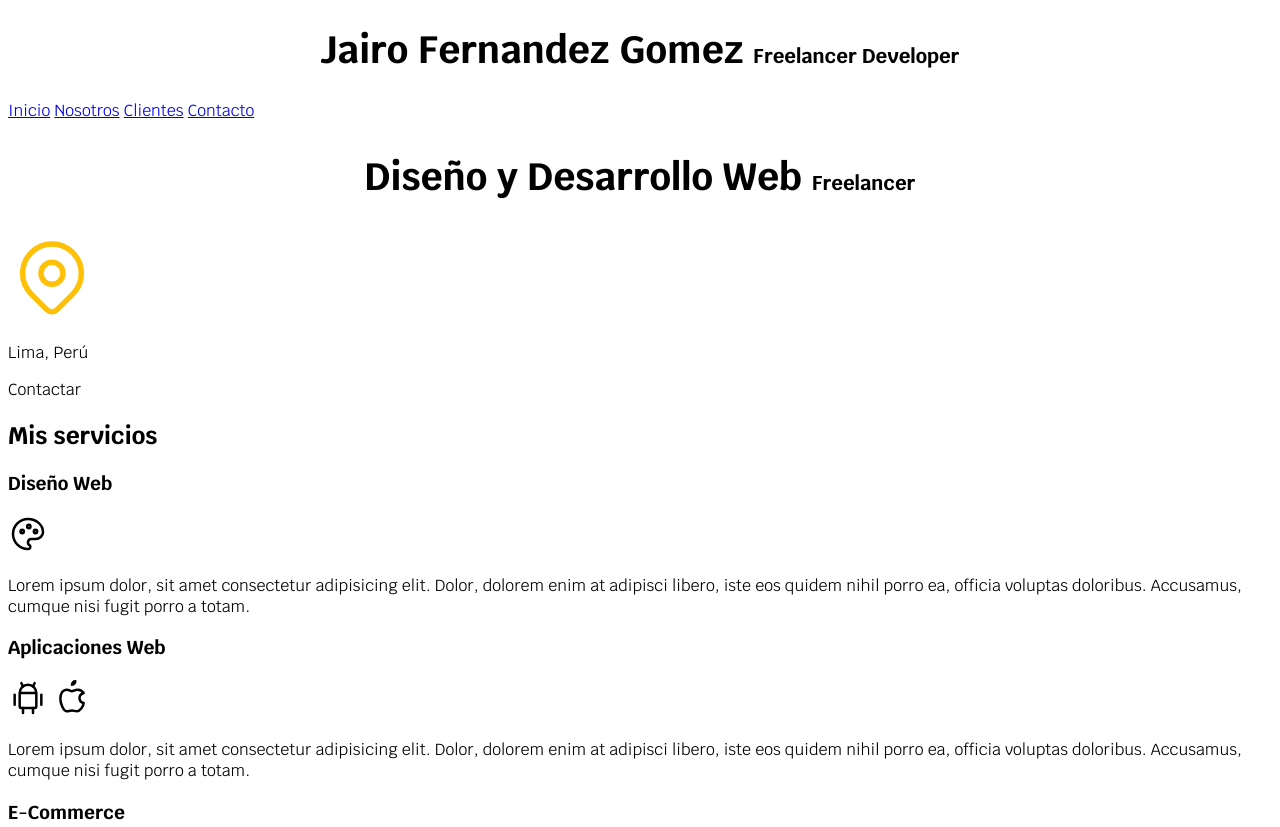
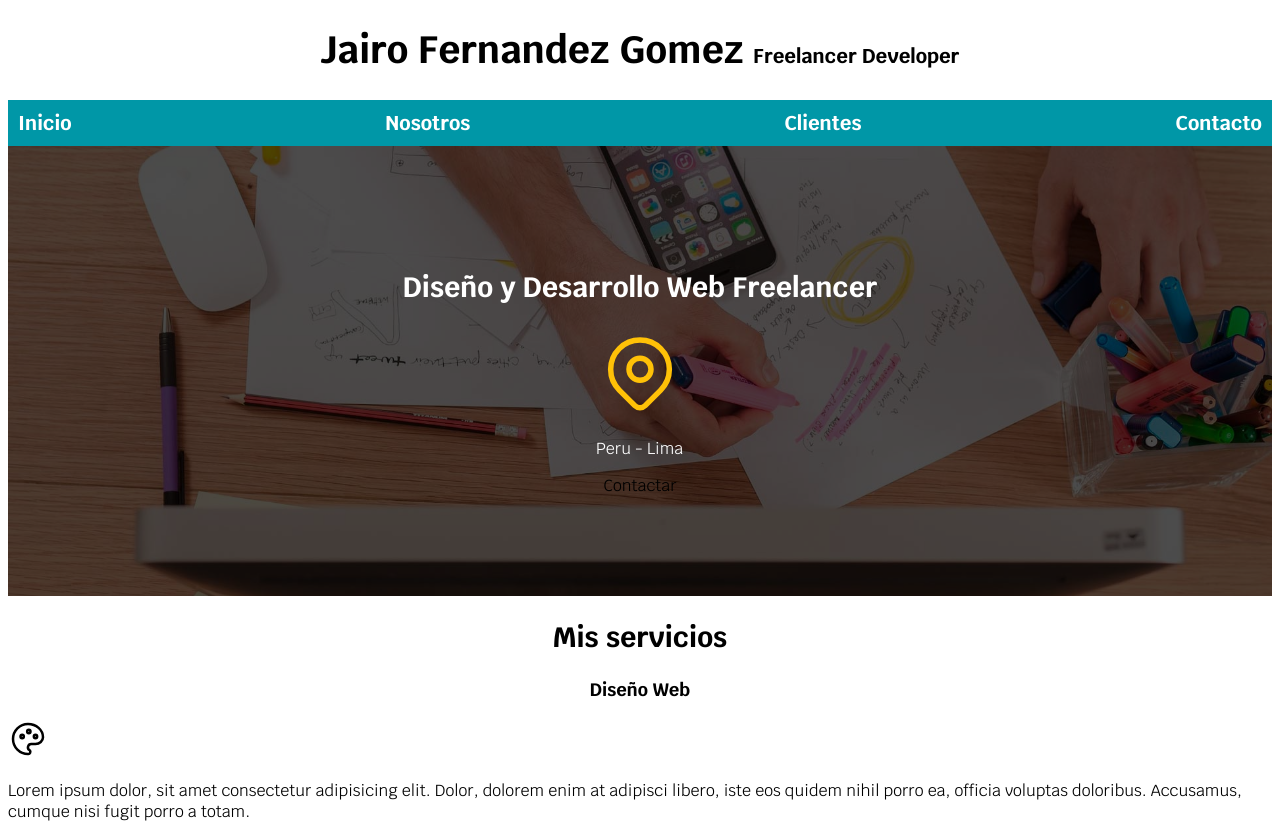
Before and after one commit to JairoFernandez24/jairo-freelancer, a plain HTML site: page index.html in a window 1280 px wide. Shown: the top 827 px of the page. Drawn offline with Linux system fonts and the light colour scheme.

Commit message:
se añadieron cambios al index y css

```diff
--- a/css/style.css
+++ b/css/style.css
@@ -30,12 +30,12 @@ body{
     --gray-light: #DFE9F3;
 }
 
-html{
+html {
     font-size: 62.5%;
     box-sizing: border-box;
 }
 
-body{
+body {
     font-size: 16px;
     font-family: 'krub' , sans-serif;
 }
@@ -46,6 +46,12 @@ body{
     box-sizing: inherit;
 }
 
+
+
+/* Typography */
+
+
+
 .title{
   text-align: center;
   font-size: 3.8rem;
@@ -55,3 +61,81 @@ body{
     font-size: 2rem;
 
 }
+
+
+h1 {
+    font-size: 3.8rem;
+}
+
+h2 {
+    font-size: 2.8rem;
+}
+
+h3 {
+    font-size: 1.8rem;
+}
+
+h1, h2, h3 {
+    text-align: center;
+}
+
+
+
+/* navigation  */
+
+.nav-bg {
+    background-color: var(--secondary);
+
+}
+
+.navigation-main {
+    display: flex;
+   /* flex-direction: row; */
+    justify-content: space-between;
+}
+
+.navigation-main a {
+    display: block;
+    text-align: center;
+    color: var(--white);
+    text-decoration: none;
+    font-size: 2rem;
+    font-weight: bold;
+    padding: 1rem;
+
+}
+
+.navigation-main a:hover {
+    background-color: var(--primary);
+    color: var(--black);
+
+}
+
+/*her*/
+
+.hero {
+    background-image: url(/imagenes/hero.jpg);
+    background-repeat: no-repeat;
+    background-size: cover;
+    height: 450px;
+    position: relative;
+    margin-bottom: 2rem;
+}
+
+.content-hero {
+    background-color: rgba(0, 0, 0, .7);
+    position: absolute;
+    width: 100%;
+    height: 100%;
+
+    display: flex ;
+    flex-direction: column;
+    align-items: center;
+    justify-content: center;
+
+}
+
+.content-hero h2,
+.content-hero p {
+    color: var(--white);
+}
--- a/index.html
+++ b/index.html
@@ -31,7 +31,7 @@
       </h1>
     </header>
     <div class="nav-bg">
-      <nav class="navigation-main container">
+      <nav class="navigation-main">
         <a href="#">Inicio</a>
         <a href="#">Nosotros</a>
         <a href="#">Clientes</a>
@@ -45,12 +45,12 @@
     La excepción es cuando contiene el contenido principal de la aplicación.
     En ese caso, se usa la etiqueta main -->
       <div class="content-hero">
-        <h2 class="title">
+        <h2>
           Diseño y Desarrollo Web
           <span>Freelancer</span>
         </h2>
 
-        <div class="location">
+        <div>
           <svg
             xmlns="http://www.w3.org/2000/svg"
             class="icon icon-tabler icon-tabler-map-pin"
@@ -69,7 +69,7 @@
               d="M17.657 16.657l-4.243 4.243a2 2 0 0 1 -2.827 0l-4.244 -4.243a8 8 0 1 1 11.314 0z"
             />
           </svg>
-          <p>Lima, Perú</p>
+          <p>Peru - Lima</p>
         </div>
 
         <a class="button">Contactar</a>
```
